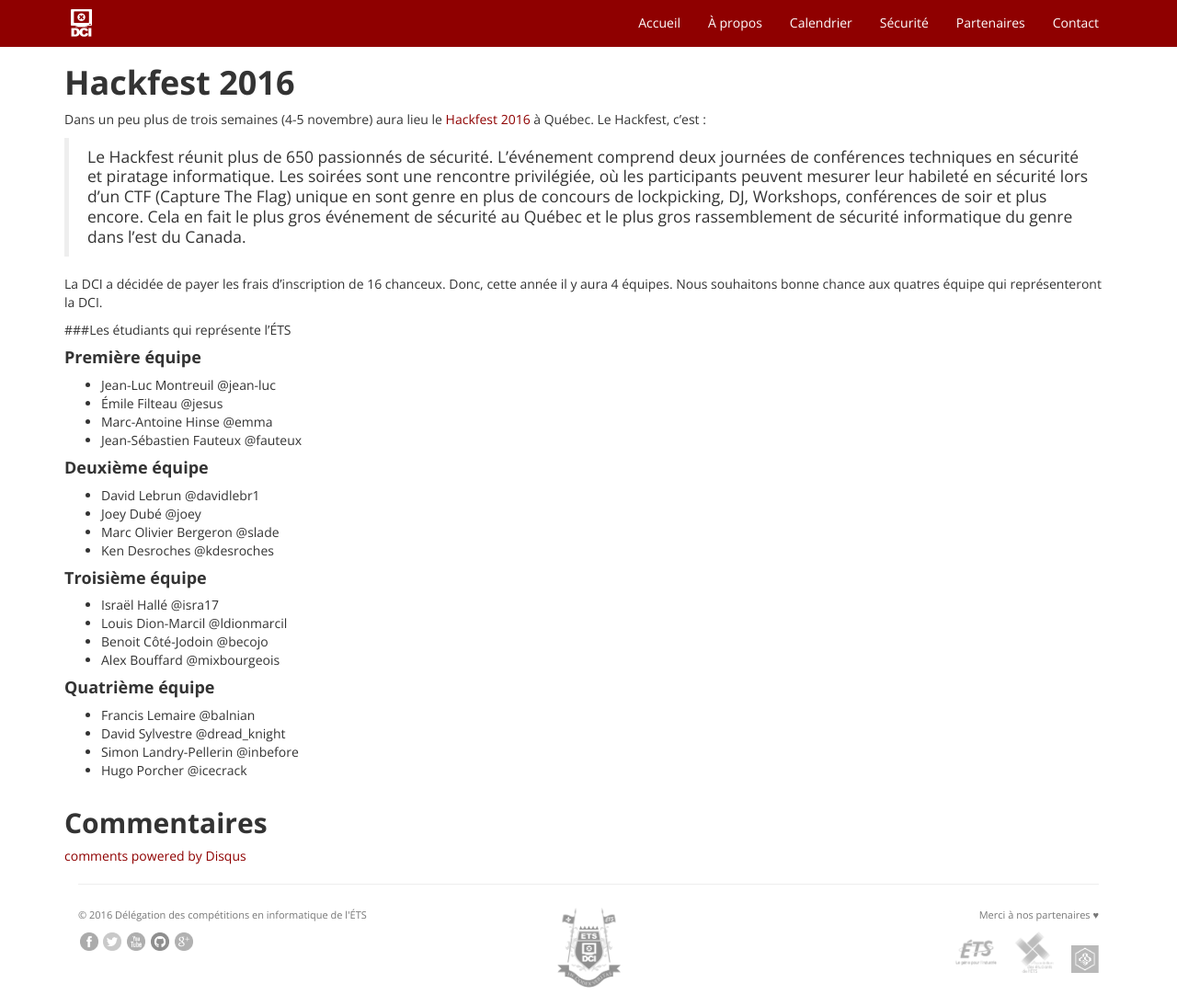
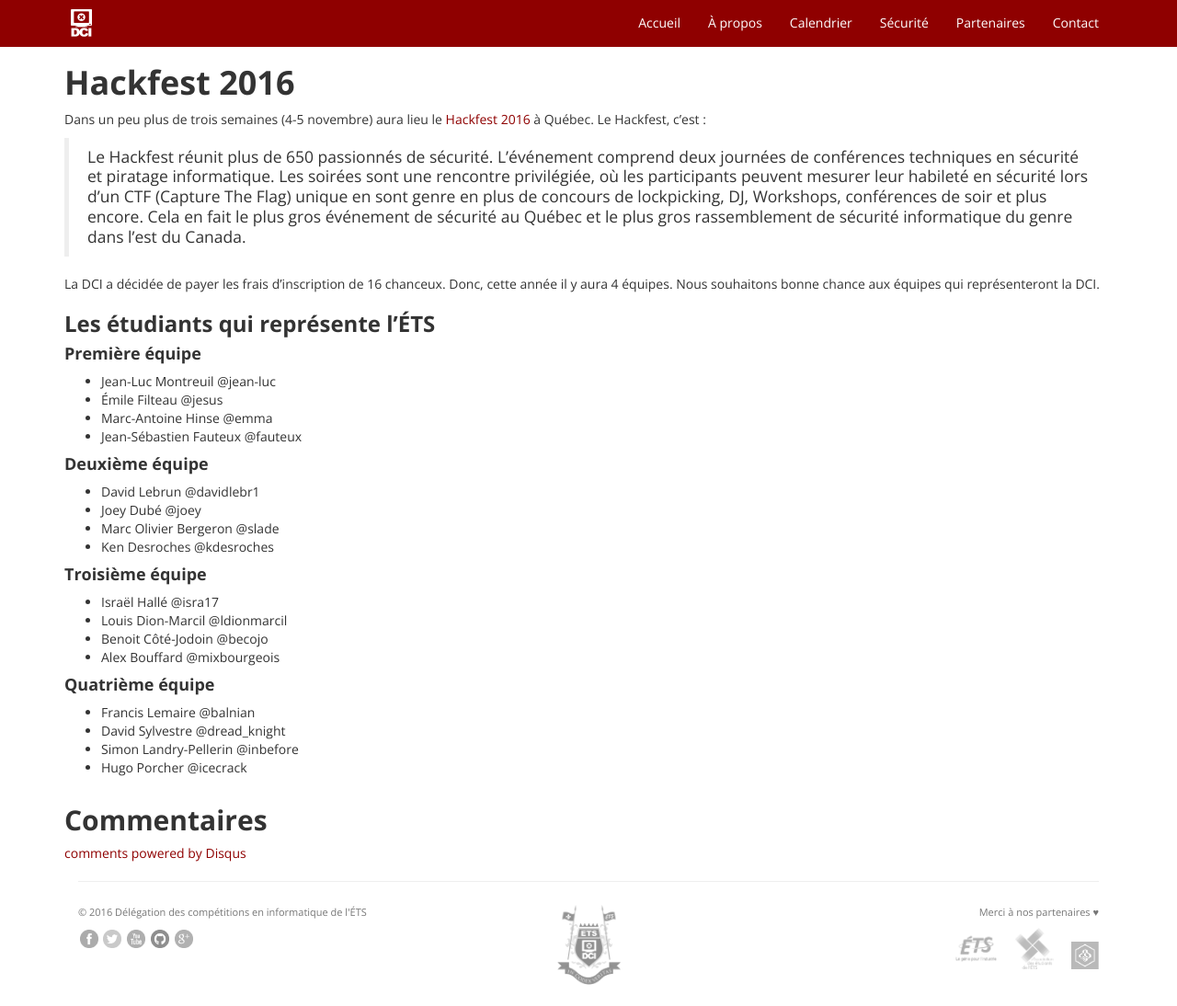
Before and after one commit to dciets/dciets.github.io, a Jekyll site: the page built from news/_posts/2016-10-05-hackfest-2016.markdown, in a window 1280 px wide and 1094 px high. Shown: the whole window at 92% size. Built offline with Jekyll 4.4.1, drawn with Linux system fonts in a browser that asks for light colours; comment, search, counter and statistics services are not loaded.

Commit message:
Fix typo + spelling

```diff
--- a/news/_posts/2016-10-05-hackfest-2016.markdown
+++ b/news/_posts/2016-10-05-hackfest-2016.markdown
@@ -9,9 +9,9 @@ Dans un peu plus de trois semaines (4-5 novembre) aura lieu le [Hackfest 2016](h
 > Le Hackfest réunit plus de 650 passionnés de sécurité. L’événement comprend deux journées de conférences techniques en sécurité et piratage informatique. Les soirées sont une rencontre privilégiée, où les participants peuvent mesurer leur habileté en sécurité lors d'un CTF (Capture The Flag) unique en sont genre en plus de concours de lockpicking, DJ, Workshops, conférences de soir et plus encore. Cela en fait le plus gros événement de sécurité au Québec et le plus gros rassemblement de sécurité informatique du genre dans l’est du Canada.
 
 
-La DCI a décidée de payer les frais d'inscription de 16 chanceux. Donc, cette année il y aura 4 équipes. Nous souhaitons bonne chance aux quatres équipe qui représenteront la DCI.
+La DCI a décidée de payer les frais d'inscription de 16 chanceux. Donc, cette année il y aura 4 équipes. Nous souhaitons bonne chance aux équipes qui représenteront la DCI.
 
-###Les étudiants qui représente l'ÉTS
+### Les étudiants qui représente l'ÉTS
 
 #### Première équipe
 * Jean-Luc Montreuil @jean-luc
```
